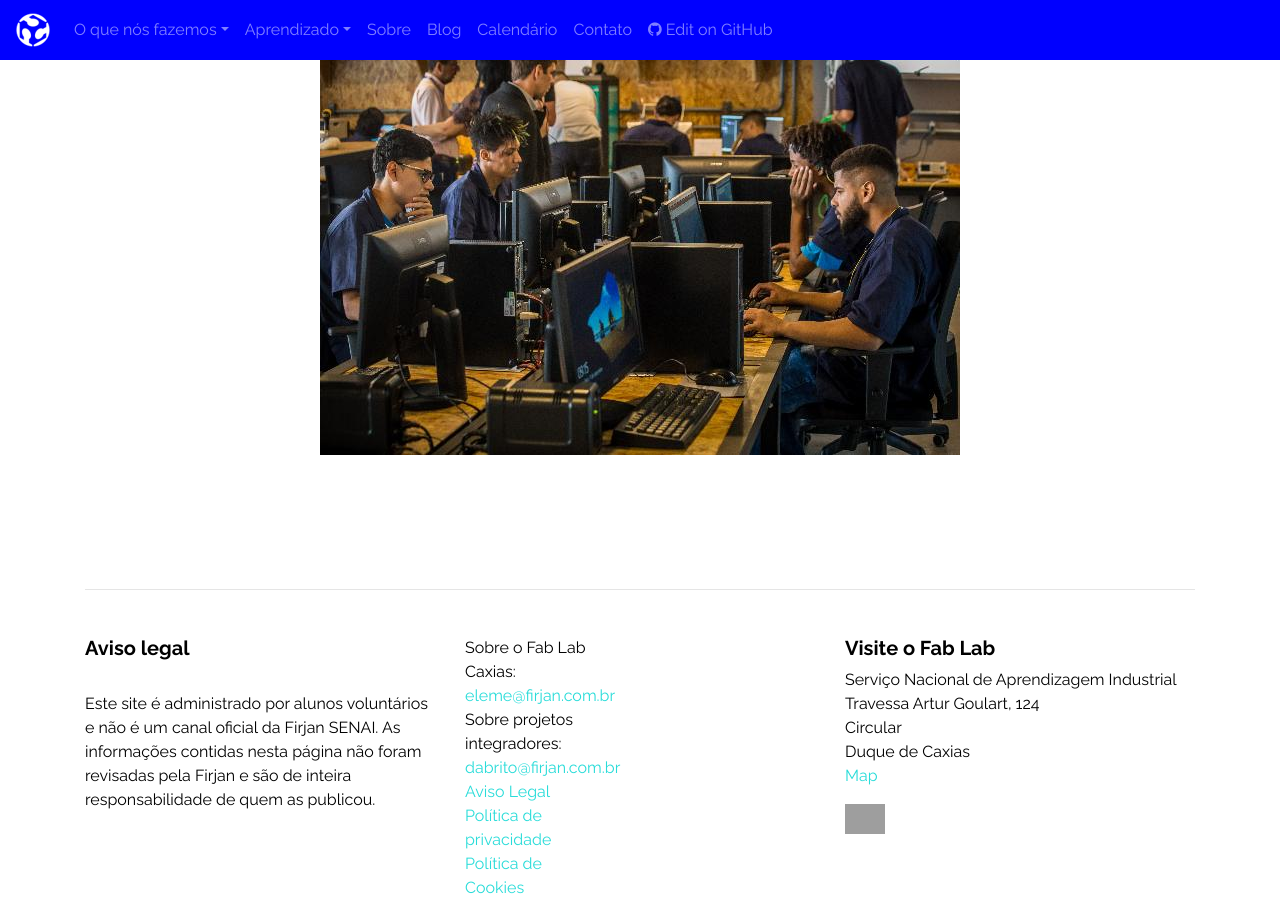
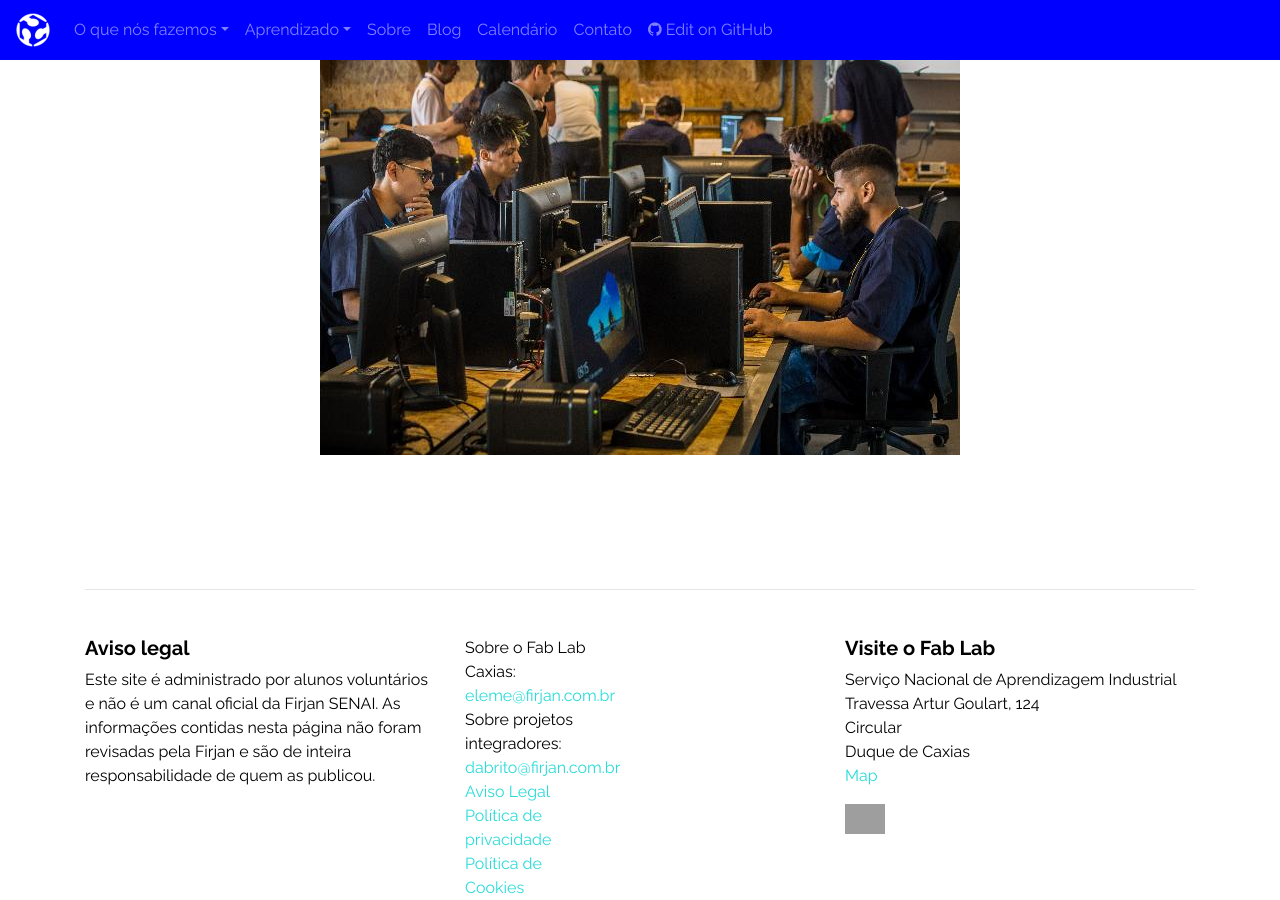
Before and after one commit to fablabcaxias/fablabcaxias.github.io, a Jekyll site: the page built from _posts/projects/2022-05-02-projeto_de_exemplo.md, in a window 1280 px wide and 900 px high, scrolled down 523 px. Built offline with Jekyll 4.4.1, drawn with Linux system fonts in a browser that asks for light colours; nearby versions of some CDN libraries; comment, search, counter and statistics services are not loaded; grey boxes are pictures that could not be loaded.

```diff
--- a/_includes/footer.html
+++ b/_includes/footer.html
@@ -7,7 +7,7 @@
     <div class="row pt-3">
 
       <div class="col-sm-4">
-        <h5>Aviso legal</h5><br>
+        <h5>Aviso legal</h5>
         <p>Este site é administrado por alunos voluntários e não é um canal oficial da Firjan SENAI. As informações contidas nesta página não foram revisadas pela Firjan e são de inteira responsabilidade de quem as publicou.</p>
         <!--a class="partners-content-logos" target="_blank" href="http://iaac.net">
           <img src="{{site.baseurl}}/img/logos/logo_partners_iaac.png" height="50"></a-->
```
